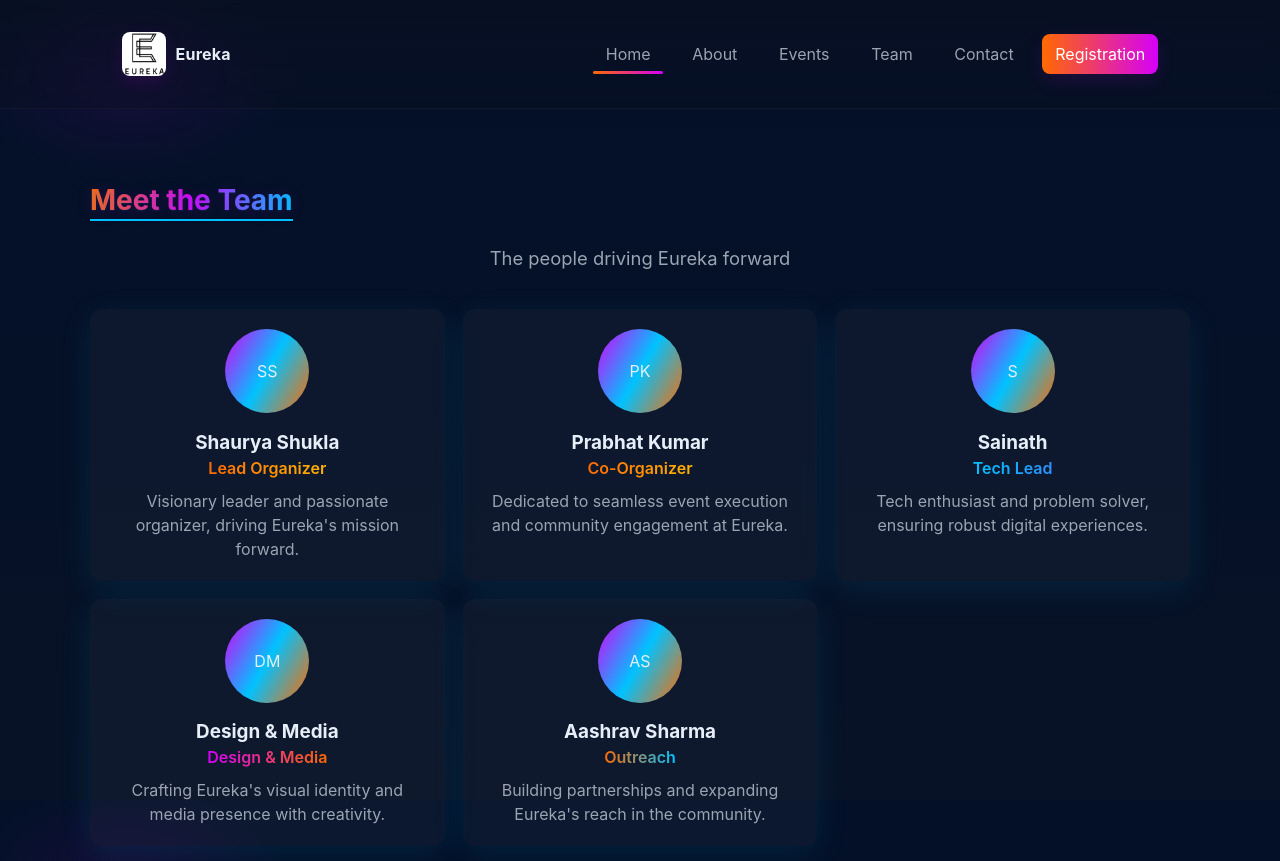
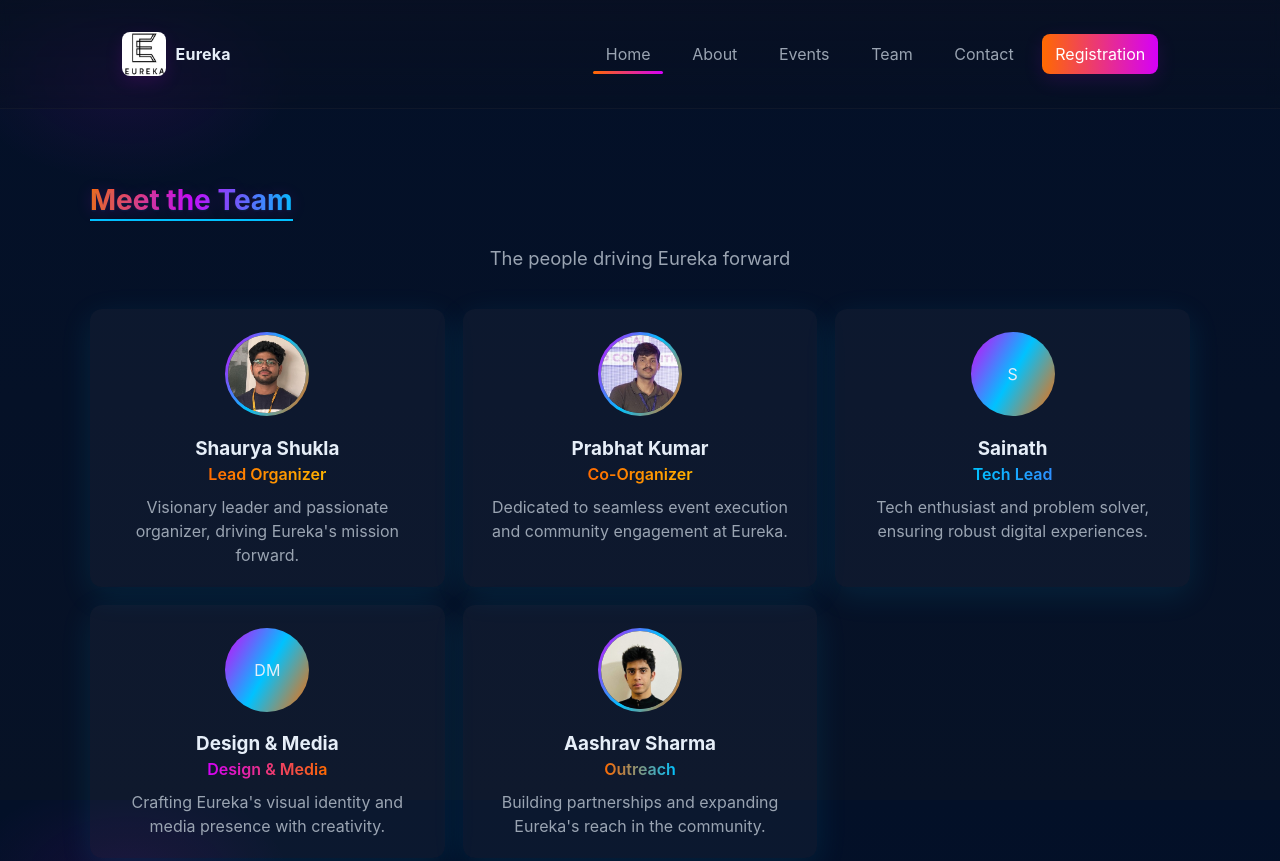
Before and after one commit to JeevithaR3/Eureka_Website, a website: page pages/team.html in a window 1280 px wide. Shown: the top 861 px of the page. Drawn offline with Linux system fonts and the light colour scheme.

Commit message:
Chore: update team.html avatar markup for circular gradient border and ensure team directory is tracked

```diff
--- a/pages/team.html
+++ b/pages/team.html
@@ -32,31 +32,31 @@
             <div class="subheading muted reveal delay-1">The people driving Eureka forward</div>
             <div class="team-grid">
                 <div class="person-card glass reveal">
-                    <div class="avatar-img gradient-border"><img src="../team/shaurya.jpg" alt="Shaurya Shukla" onerror="this.style.display='none';this.parentNode.textContent='SS';"></div>
+                    <div class="avatar-img"><div class="gradient-border"><img src="../team/shaurya.jpg" alt="Shaurya Shukla" onerror="this.style.display='none';this.parentNode.textContent='SS';"></div></div>
                     <div class="person-name">Shaurya Shukla</div>
                     <div class="person-role role-lead">Lead Organizer</div>
                     <div class="person-bio">Visionary leader and passionate organizer, driving Eureka's mission forward.</div>
                 </div>
                 <div class="person-card glass reveal delay-1">
-                    <div class="avatar-img gradient-border"><img src="../team/prabhat.jpg" alt="Prabhat Kumar" onerror="this.style.display='none';this.parentNode.textContent='PK';"></div>
+                    <div class="avatar-img"><div class="gradient-border"><img src="../team/prabhat.jpg" alt="Prabhat Kumar" onerror="this.style.display='none';this.parentNode.textContent='PK';"></div></div>
                     <div class="person-name">Prabhat Kumar</div>
                     <div class="person-role role-lead">Co-Organizer</div>
                     <div class="person-bio">Dedicated to seamless event execution and community engagement at Eureka.</div>
                 </div>
                 <div class="person-card glass reveal delay-2">
-                    <div class="avatar-img gradient-border"><img src="../team/sainath.jpg" alt="Sainath" onerror="this.style.display='none';this.parentNode.textContent='S';"></div>
+                    <div class="avatar-img"><div class="gradient-border"><img src="../team/sainath.jpg" alt="Sainath" onerror="this.style.display='none';this.parentNode.textContent='S';"></div></div>
                     <div class="person-name">Sainath</div>
                     <div class="person-role role-tech">Tech Lead</div>
                     <div class="person-bio">Tech enthusiast and problem solver, ensuring robust digital experiences.</div>
                 </div>
                 <div class="person-card glass reveal delay-3">
-                    <div class="avatar-img gradient-border"><img src="../team/design.jpg" alt="Design & Media" onerror="this.style.display='none';this.parentNode.textContent='DM';"></div>
+                    <div class="avatar-img"><div class="gradient-border"><img src="../team/design.jpg" alt="Design & Media" onerror="this.style.display='none';this.parentNode.textContent='DM';"></div></div>
                     <div class="person-name">Design & Media</div>
                     <div class="person-role role-design">Design & Media</div>
                     <div class="person-bio">Crafting Eureka's visual identity and media presence with creativity.</div>
                 </div>
                 <div class="person-card glass reveal delay-4">
-                    <div class="avatar-img gradient-border"><img src="../team/aashrav.jpg" alt="Aashrav Sharma" onerror="this.style.display='none';this.parentNode.textContent='AS';"></div>
+                    <div class="avatar-img"><div class="gradient-border"><img src="../team/aashrav.jpg" alt="Aashrav Sharma" onerror="this.style.display='none';this.parentNode.textContent='AS';"></div></div>
                     <div class="person-name">Aashrav Sharma</div>
                     <div class="person-role role-mentorship">Outreach</div>
                     <div class="person-bio">Building partnerships and expanding Eureka's reach in the community.</div>
```
Also changed, not shown: team/aashrav.jpg (added), team/prabhat.jpg (added), team/shaurya.jpg (added).
